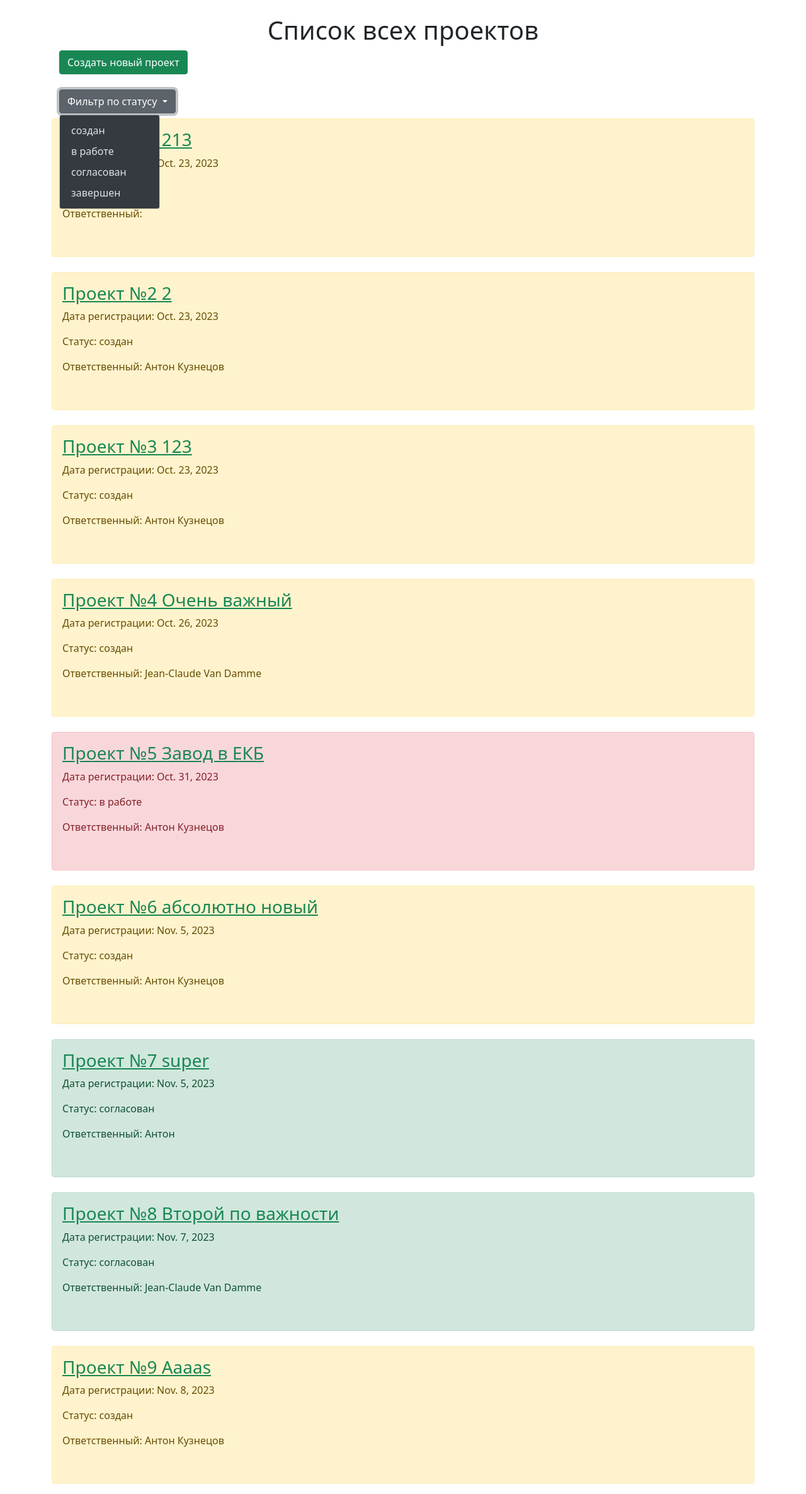
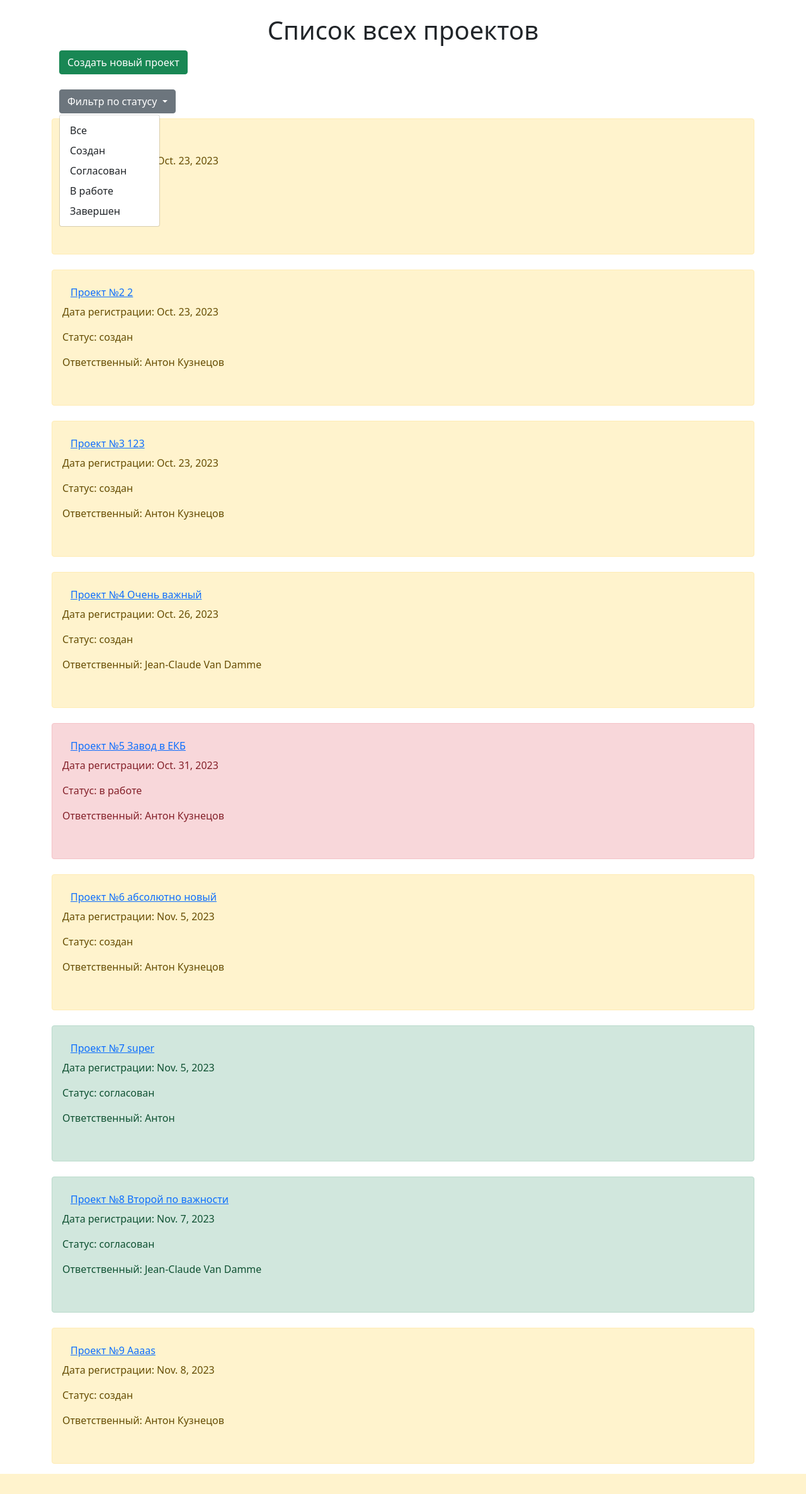
Before and after one commit to sam-aan/pitonpro, a Django app: page /home/regis in a window 1280 px wide, after a click on "Фильтр по статусу". Shown: the part 73-2445 px from the top of the page at 63% size. After the commit the page ends 2413 px from the top, so only its background shows below. Run offline with Django 4.2, Linux system fonts and the light colour scheme; a user stored in the database is signed in; data comes from the database, SQL or seed files in the repository; both versions use the stored data as it was after the commit; parts of the project's set-up code (start-up, migrations or seed data) failed here and were passed over.

Commit message:
08/11/23 сделал фильтры

```diff
--- a/pitonpro/settings.py
+++ b/pitonpro/settings.py
@@ -25,7 +25,7 @@ SECRET_KEY = 'django-insecure-h6yvc@f17&t9gl3k(5yc^av2-hau_7z+yvd7839=-_19174d0o
 # SECURITY WARNING: don't run with debug turned on in production!
 DEBUG = True
 
-ALLOWED_HOSTS = []
+ALLOWED_HOSTS = ['*']
 
 
 # Application definition
--- a/reg/forms.py
+++ b/reg/forms.py
@@ -1,5 +1,6 @@
+from app_users import forms
 from .models import reg
-from django.forms import ModelForm, TextInput, Select, Textarea
+from django.forms import ModelForm, TextInput, Select, Textarea, Form, ChoiceField, ValidationError
 
 class regForm(ModelForm):
     class Meta:
@@ -15,14 +16,3 @@ class regForm(ModelForm):
                 'placeholder': 'Введите адрес объекта (Страна, Город, Улица, №Дома)'
                 })
                 }
-
-class StatusForm(ModelForm):
-    class Meta:
-        model = reg
-        fields = ['Status']
-        widgets = {
-            'Status': Select(attrs={
-                'class': 'select',  # Можете задать класс по вашему усмотрению
-                'value': Select,
-            })
-        }
--- a/reg/models.py
+++ b/reg/models.py
@@ -5,8 +5,8 @@ class reg(models.Model):
     class Stat(models.Model):
         STATUS = (
             ('создан', 'создан'),
+            ('согласован', 'согласован'),
             ('в работе', 'в работе'),
-            ('согласован', 'согласован'),
             ('завершен', 'завершен')
         )
 
--- a/reg/urls.py
+++ b/reg/urls.py
@@ -12,5 +12,5 @@ urlpatterns = [
     path('logout', AnotherLogoutView.as_view(), name='logout'),
     path('sol/', sol_ved, name='solved'),
     path('zakaz/', spis_zakaz, name='zakazi'),
-    path('sdelka', views.sdelka, name='sdelka'),
+    path('sdelka/<int:sdelka_id>', views.sdelka, name='sdelka'),
 ]
--- a/reg/views.py
+++ b/reg/views.py
@@ -1,54 +1,61 @@
 from django.shortcuts import render, redirect
 from .models import reg
-from .forms import regForm, StatusForm
+from .forms import regForm
 
 def glavn(request):
     return render(request, 'reg/glavn.html', {'title': 'Главная страница'})
 
 def regis(request):
     error = ''
-
-    # если был отправлен запрос на создание фильтров
-    selected_status = request.POST.get('status')
-    projects = reg.objects.all()
-    print(selected_status)
-    if selected_status:
-        dateReg = projects.filter(status=selected_status)
-    else:
-        dateReg = reg.objects.all()
-
-
-    # если был запрос на создание нового проекта мы заполняем его в БД
-    if request.method == 'POST':
-        form = regForm(request.POST)
-
-        if form.is_valid():
-            form = form.save(commit=False)
-            form.Responsible = request.user.get_full_name()
-            form.save()
-            form.numbers = form.id
-            form.save()
-            print(form.Responsible, form.numbers)
-            return redirect('regis')
-        else:
-            error = 'Что то не так с запросом на создание проекта'
+    dateReg = reg.objects.all()
+    title = 'Список всех проектов'
+    nameGroup = ''
 
     # Сортировка только тех проектов, которые созданы активным пользователем
     for i in request.user.groups.values_list():
         if i[1] not in ['Продавцы']:
-            dateReg = reg.objects.all()
-            title = 'Список всех проектов'
-            nameGroupe = i[1]
+            nameGroup = i[1]
         else:
-            dateReg = projects.filter(Responsible=request.user.get_full_name())
+            dateReg = reg.objects.filter(Responsible=request.user.get_full_name())
             title = 'Список Ваших проектов'
-            nameGroupe = i[1]
+            nameGroup = i[1]
+
+    # если был запрос на создание нового проекта мы заполняем его в БД
+    if request.method == 'POST':
+        print('POST', request.POST)
+        form = regForm(request.POST)
+
+        # Проверяем что нам вернулось с post запросом со страницы
+        if 'new_sdelka' in request.POST:
+            if form.is_valid():
+                form = form.save(commit=False)
+                form.Responsible = request.user.get_full_name()
+                form.save()
+                form.numbers = form.id
+                form.save()
+                return redirect('regis')
+            else:
+                error = 'Что то не так с запросом на создание проекта'
+        # Если post запрос связан с выбранной из карточек сделкой
+        elif 'sdelka' in request.POST:
+            return redirect('sdelka', request.POST['sdelka'])
+        # Если post запрос связан с сортировкой списка карточек сделок
+        elif 'sortirovka' in request.POST:
+            selected_sorting = request.POST['sortirovka']
+            if selected_sorting in ['все']:
+                if nameGroup not in ['Продавцы']:
+                    dateReg = reg.objects.all()
+                else:
+                    dateReg = reg.objects.filter(Responsible=request.user.get_full_name())
+            else:
+                dateReg = dateReg.filter(Status=selected_sorting)
+        else:
+            error = 'POST запрос с ошибкой!'
 
     form = regForm()
     content = {
         'allowedGroups': ['Администраторы', 'Продавцы', 'Super_user'],
-        'nameGroupe': nameGroupe,
-        'statuses': StatusForm,
+        'nameGroup': nameGroup,
         'title': title,
         'dateReg': dateReg,
         'form': form,
@@ -82,9 +89,13 @@ def inreg(request, data=None):
     }
     return render(request, 'reg/inreg.html', content)
 
-def sdelka(request):
-    info = 'Сообщение'
+def sdelka(request, sdelka_id):
+    obj = reg.objects.get(id=sdelka_id)
+    title = 'Сделка№ ' + obj.numbers + ' ' + obj.NameProg
+    date_born = obj.Date_born
     content = {
-        'info': info
+        'title': title,
+        'sdelka_id': sdelka_id,
+        'date_born': date_born,
     }
     return render(request, 'reg/sdelka.html', content)
--- a/templates/reg/reg.html
+++ b/templates/reg/reg.html
@@ -1,7 +1,7 @@
 {% extends 'reg/base.html' %}
 
 {% block content %}
-    <div class="container">
+    <div class="container" xmlns="http://www.w3.org/1999/html" xmlns="http://www.w3.org/1999/html">
         <div class="d-flex justify-content-center"><h1> {{ title }}</h1></div>
         <div class="row gy-2">
 
@@ -9,7 +9,7 @@
             <div class="input-group mb-3">
                 <div class="input-group-prepend">
                 <!-- Проверяем есть ли пользователь в которую входит пользователь в списке разрешенных групп -->
-                {% if nameGroupe in allowedGroups %}
+                {% if nameGroup in allowedGroups %}
                     <button type="button" class="btn btn-success" data-bs-toggle="modal" data-bs-target="#exampleModal">
                     Создать новый проект
                     </button>
@@ -19,17 +19,17 @@
 
             <!-- Фильтр для списка проектов-->
             <div class="dropdown">
-                <a class="btn btn-secondary dropdown-toggle" href="#" role="button" id="dropdownMenuLink" data-bs-toggle="dropdown" aria-expanded="false">
+                <a class="btn btn-secondary dropdown-toggle" role="button" id="dropdownMenuLink" data-bs-toggle="dropdown" aria-expanded="false">
                     Фильтр по статусу
                 </a>
-                <ul class="dropdown-menu dropdown-menu-dark" aria-labelledby="dropdownMenuButton2">
+                <ul class="dropdown-menu dropdown-menu" aria-labelledby="dropdownMenu2">
                     <form method="post">
-                    {% csrf_token %}
-                       {% for status in statuses.Status %}
-                        <li><button class="dropdown-item" type="submit">
-                            {{ status }}
-                        </button></li>
-                    {% endfor %}
+                        {% csrf_token %}
+                            <li><button type="submit" class="dropdown-item" name="sortirovka" value="все">Все</button></li>
+                            <li><button type="submit" class="dropdown-item" name="sortirovka" value="создан">Создан</button></li>
+                            <li><button type="submit" class="dropdown-item" name="sortirovka" value="согласован">Согласован</button></li>
+                            <li><button type="submit" class="dropdown-item" name="sortirovka" value="в работе">В работе</button></li>
+                            <li><button type="submit" class="dropdown-item" name="sortirovka" value="завершен">Завершен</button></li>
                     </form>
                 </ul>
             </div>
@@ -46,9 +46,12 @@
                 {% else %}
                 class="alert alert-light" role="alert"
                 {% endif %}>
-                <a href="{% url 'sdelka' %}"class="link-success">
-                    <h3>Проект №{{ el.numbers }} {{ el.NameProg }}</h3>
-                </a>
+                <form method="post">
+                    {% csrf_token %}
+                    <button type="submit" class="btn btn-link" name="sdelka" value="{{ el.id }}">
+                        Проект №{{ el.numbers }} {{ el.NameProg }}
+                    </button>
+                </form>
                 <p>Дата регистрации: {{ el.Date_born }}</p>
                 <p>Статус:   {{ el.Status }}</p>
                 <p>Ответственный: {{ el.Responsible }}</p><br>
@@ -69,10 +72,10 @@
                                 {% csrf_token %}
                                 {{ form.NameProg }}<br>
                                 {{ form.Adres_obj }}<br>
+                                <div class="modal-footer">
+                                    <button type="submit" class="btn btn-primary" name="new_sdelka">Зарегистрировать</button>
+                                </div>
                                 <span>{{ error }}</span>
-                                <div class="modal-footer">
-                                    <button type="submit" class="btn btn-primary">Зарегистрировать</button>
-                                </div>
                             </form>
                         </div>
                     </div>
```
Also changed, not shown: templates/reg/sdelka.html (+5 -2 lines), db.sqlite3, reg/migrations/0002_alter_reg_status.py (added).
